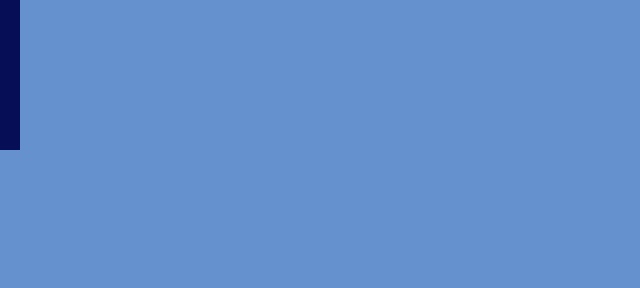
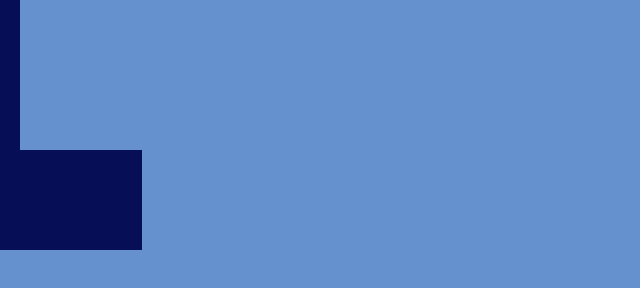
Before and after one commit to Sayyidalijufri/Forking-Crazy-CSS-battle-, a plain HTML site: page index.html in a window 1280 px wide. Shown: the whole page, without its empty margins (0-640 px from the left). Drawn offline with Linux system fonts and the light colour scheme.

Commit message:
i had resize the second div

```diff
--- a/style.css
+++ b/style.css
@@ -14,6 +14,8 @@
       background:#060F55;
     }
     div:nth-child(2){
+      width:142px;
+      height:100px;
       background:#060F55;
     }
     div:nth-child(3){
```
